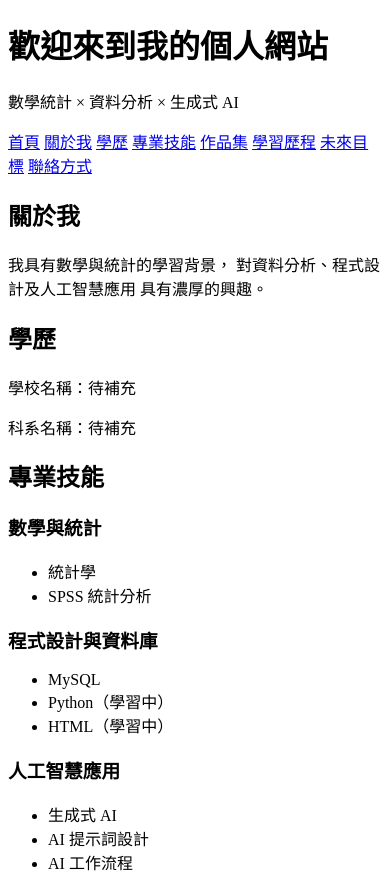
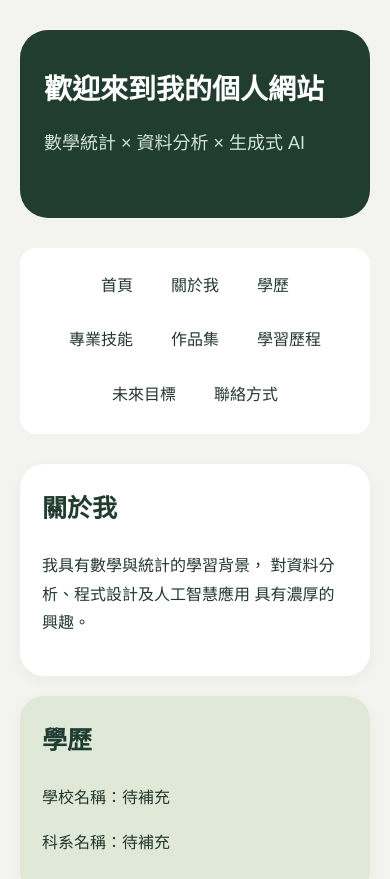
Before and after one commit to samuelshyu/my-portfolio, a plain HTML site: page index.html in a window 390 px wide. Shown: the top 879 px of the page. Drawn offline with Linux system fonts and the light colour scheme.

Commit message:
Add Bento Grid CSS design

```diff
--- a/index.html
+++ b/index.html
@@ -1,5 +1,189 @@
 <!DOCTYPE html>
 <html lang="zh-Hant">
+
+<style>
+
+    /* 01. 全站基本設定 */
+    * {
+        box-sizing: border-box;
+    }
+
+    html {
+        scroll-behavior: smooth;
+    }
+
+    body {
+        margin: 0;
+        background-color: #f3f4f0;
+        color: #24382f;
+        font-family: "Microsoft JhengHei", Arial, sans-serif;
+        line-height: 1.8;
+    }
+
+    /* 02. 網站頁首 */
+    header {
+        max-width: 1100px;
+        margin: 30px auto;
+        padding: 70px 40px;
+        background-color: #213d32;
+        color: white;
+        border-radius: 28px;
+    }
+
+    header h1 {
+        font-size: 42px;
+        margin: 0 0 15px;
+        line-height: 1.4;
+    }
+
+    header p {
+        color: #d1e3d6;
+        font-size: 18px;
+    }
+
+    /* 03. 網站導覽列 */
+    nav {
+        max-width: 1100px;
+        margin: 20px auto;
+        padding: 16px;
+        background-color: white;
+        border-radius: 16px;
+        display: flex;
+        justify-content: center;
+        flex-wrap: wrap;
+        gap: 10px;
+    }
+
+    nav a {
+        color: #24382f;
+        text-decoration: none;
+        padding: 8px 14px;
+        border-radius: 10px;
+        transition: background-color 0.3s;
+    }
+
+    nav a:hover {
+        background-color: #e0e9d7;
+    }
+
+    /* 04. Bento Grid 網格布局 */
+    main {
+        max-width: 1100px;
+        margin: 30px auto;
+        display: grid;
+        grid-template-columns: repeat(3, minmax(0, 1fr));
+        gap: 20px;
+    }
+
+    /* 05. 卡片基本樣式 */
+    section {
+        background-color: white;
+        padding: 28px;
+        border-radius: 24px;
+        box-shadow: 0 4px 16px rgba(0, 0, 0, 0.04);
+        transition: transform 0.3s, box-shadow 0.3s;
+    }
+
+    section:hover {
+        transform: translateY(-4px);
+        box-shadow: 0 10px 24px rgba(0, 0, 0, 0.08);
+    }
+
+    section h2 {
+        font-size: 25px;
+        margin-top: 0;
+        color: #213d32;
+    }
+
+    section h3 {
+        font-size: 17px;
+        color: #41674f;
+    }
+
+    /* 06. 各區塊的大小與配色 */
+    #about {
+        grid-column: span 2;
+    }
+
+    #education {
+        background-color: #e0e9d7;
+    }
+
+    #skills {
+        background-color: #e8e7f3;
+    }
+
+    #portfolio {
+        grid-column: span 2;
+    }
+
+    #learning {
+        background-color: #f2e8d8;
+    }
+
+    #goals {
+        background-color: #dce9e0;
+    }
+
+    #contact {
+        background-color: #213d32;
+        color: white;
+    }
+
+    #contact h2 {
+        color: white;
+    }
+
+    #contact a {
+        color: #d8edc7;
+        text-decoration: none;
+    }
+
+    /* 07. 網站頁尾 */
+    footer {
+        text-align: center;
+        padding: 30px;
+        color: #64756b;
+        font-size: 14px;
+    }
+
+    /* 08. 基礎手機與平板適配 */
+    @media (max-width: 1160px) {
+        header, nav, main {
+            margin-left: 20px;
+            margin-right: 20px;
+        }
+    }
+
+    @media (max-width: 900px) {
+        main {
+            grid-template-columns: repeat(2, minmax(0, 1fr));
+        }
+    }
+
+    @media (max-width: 600px) {
+        main {
+            grid-template-columns: 1fr;
+        }
+
+        #about, #portfolio {
+            grid-column: span 1;
+        }
+
+        header {
+            padding: 40px 24px;
+        }
+
+        header h1 {
+            font-size: 28px;
+        }
+
+        section {
+            padding: 22px;
+        }
+    }
+
+</style>
 
 <head>
     <meta charset="UTF-8">
```
